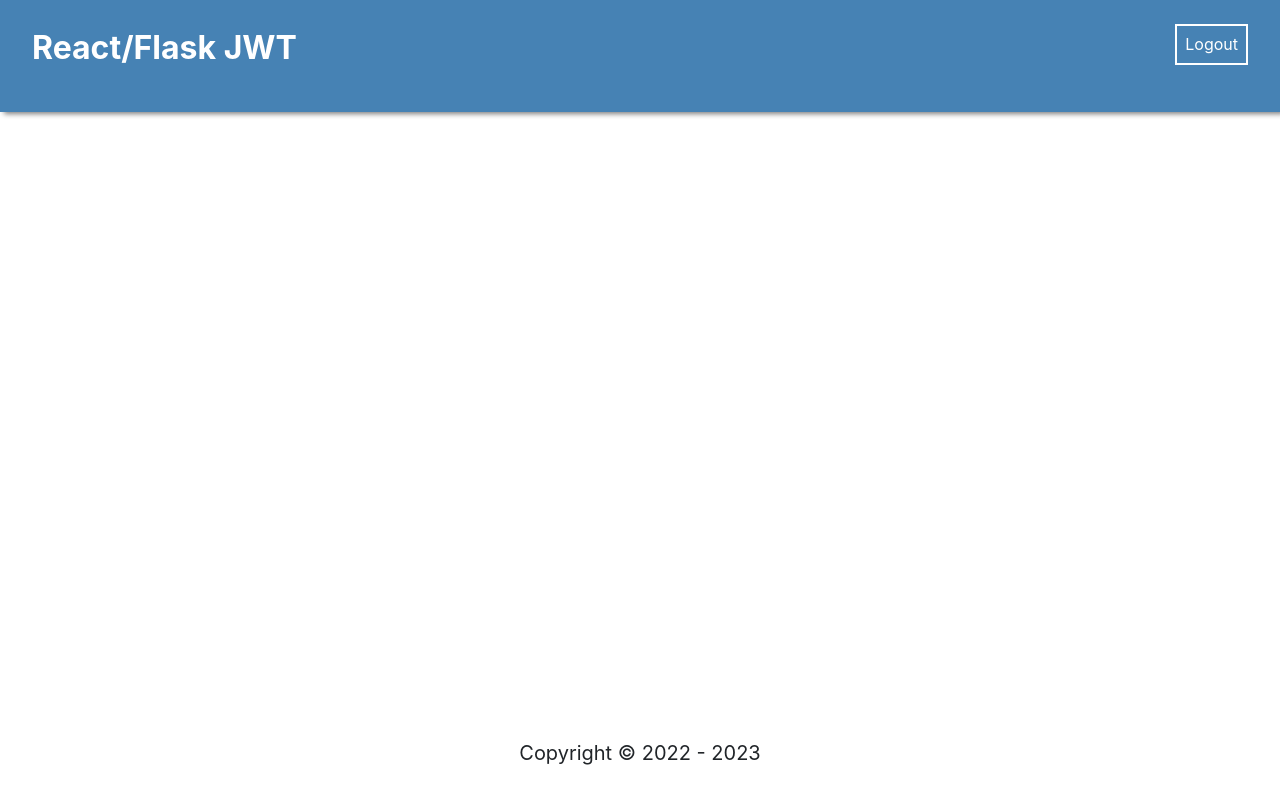
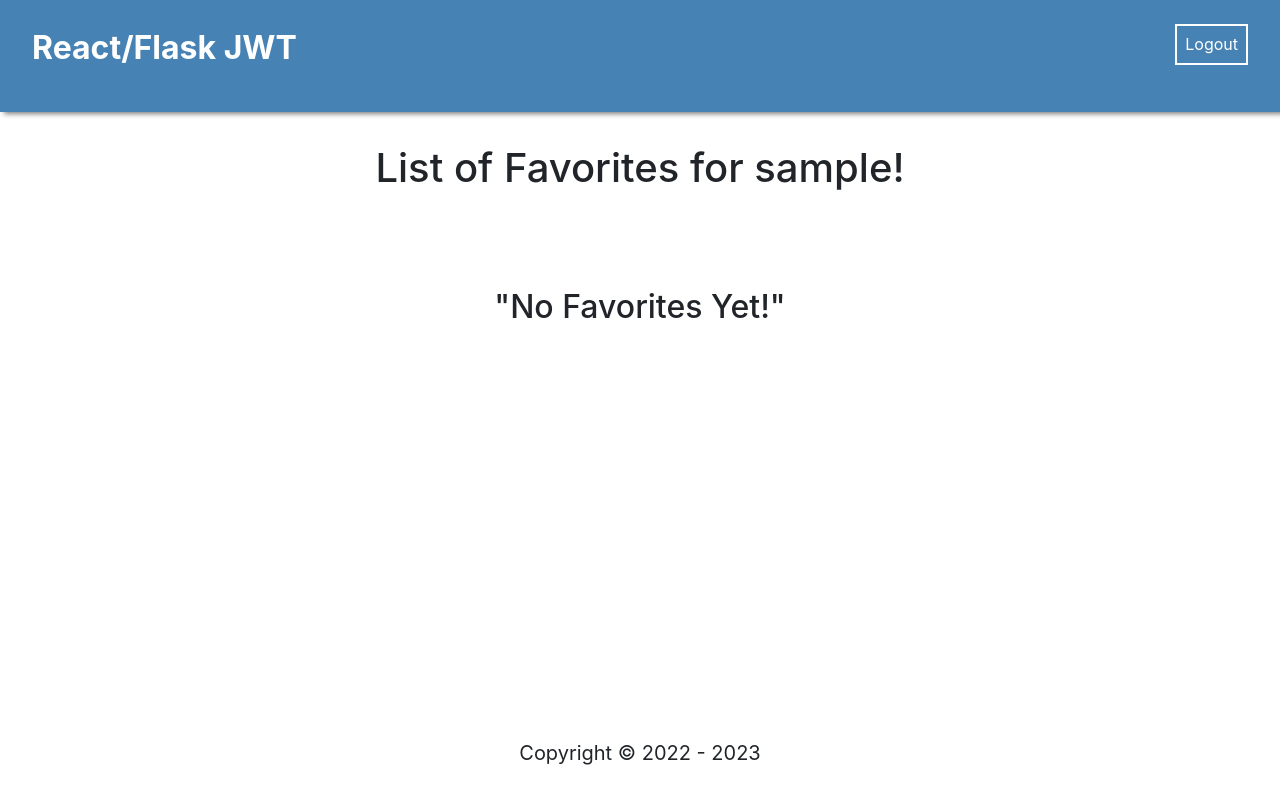
Before and after one commit to RyanAugustyn/React-Flask-JWT-Project, a React (Create React App) app in the folder frontend/: page /favorites in a window 1280 px wide. Built offline with nearby package versions, Linux system fonts and the light colour scheme; no server answers; sample sign-in values are in the browser's storage.

Commit message:
NEW: add FavoritesPage that returns list of favorites from database, added route to app.js

```diff
--- a/frontend/src/App.js
+++ b/frontend/src/App.js
@@ -7,6 +7,7 @@ import HomePage from "./pages/HomePage/HomePage";
 import TestPage from "./pages/TestPage/TestPage";
 import LoginPage from "./pages/LoginPage/LoginPage";
 import RegisterPage from "./pages/RegisterPage/RegisterPage";
+import FavoritesPage from "./pages/FavoritesPage/FavoritesPage";
 
 // Component Imports
 import Navbar from "./components/NavBar/NavBar";
@@ -21,10 +22,10 @@ function App() {
       <Navbar />
       <Routes>
         <Route
-          path="/"
+          path="/favorites"
           element={
             <PrivateRoute>
-              <TestPage />
+              <FavoritesPage />
             </PrivateRoute>
           }
         />
--- /dev/null
+++ b/frontend/src/pages/FavoritesPage/FavoritesPage.css
@@ -0,0 +1,3 @@
+h2 {
+  margin-top: 3em;
+}
--- /dev/null
+++ b/frontend/src/pages/FavoritesPage/FavoritesPage.js
@@ -0,0 +1,45 @@
+import React, { useState, useEffect } from "react";
+import BookMapper from "../../components/BookMapper/BookMapper";
+import axios from "axios";
+import useAuth from "../../hooks/useAuth";
+import "./FavoritesPage.css";
+
+const FavoritesPage = (props) => {
+  const [favorites, setFavorites] = useState([]);
+  const [user, token] = useAuth();
+
+  //get list of favorites by logged in user
+
+  useEffect(() => {
+    const getFavorites = async () => {
+      console.log(token);
+      try {
+        let response = await axios.get(
+          "http://127.0.0.1:5000/api/user_favorites",
+          {
+            headers: {
+              Authorization: "Bearer " + token,
+            },
+          }
+        );
+        setFavorites(response.data);
+      } catch (error) {
+        console.log(error.response.data);
+      }
+    };
+    getFavorites();
+  }, [token]);
+
+  return (
+    <div className="container">
+      <h1>List of Favorites for {user.username}!</h1>
+      {favorites ? (
+        <h2>"No Favorites Yet!"</h2>
+      ) : (
+        <BookMapper books={favorites} />
+      )}
+    </div>
+  );
+};
+
+export default FavoritesPage;
```
